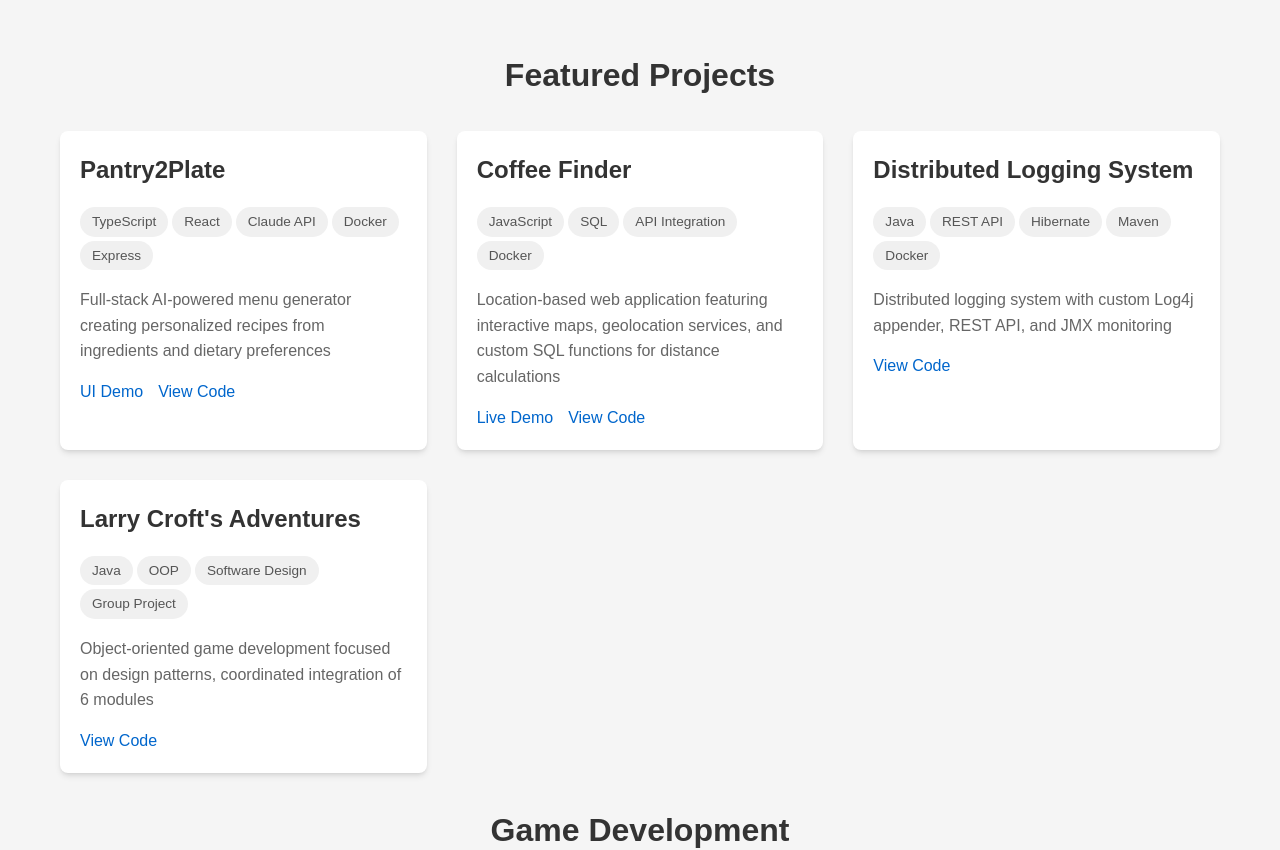
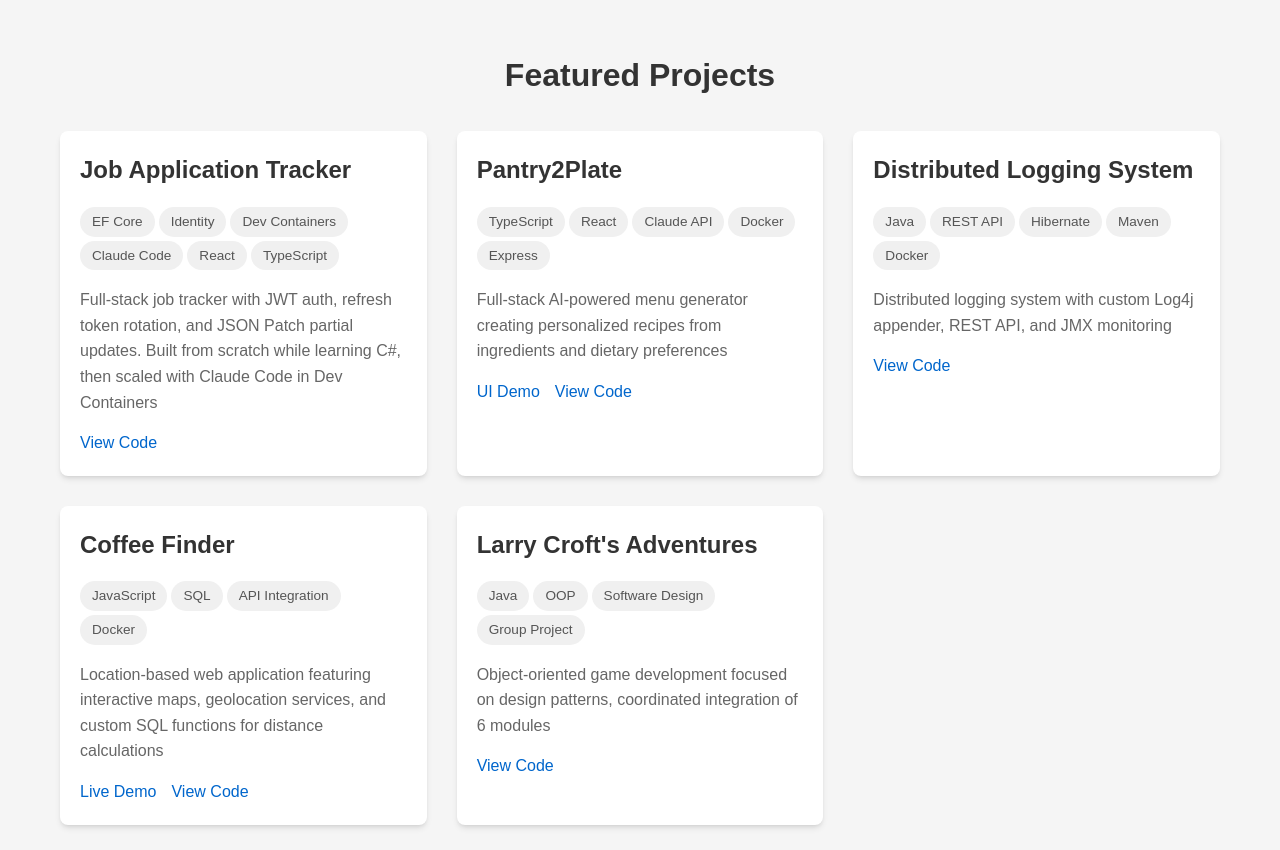
Before and after one commit to NagareNegishi/NagareNegishi.github.io, a React (Vite) app: page / in a window 1280 px wide. Shown: the part 980-1830 px from the top of the page. Built offline with nearby package versions, Linux system fonts and the light colour scheme.

Commit message:
added "Job Application Tracker"

```diff
--- a/src/data/projects.js
+++ b/src/data/projects.js
@@ -1,6 +1,15 @@
 export const softwareProjects = [
+        {
+    id: 1,
+    title: "Job Application Tracker",
+    tags: ["EF Core", "Identity", "Dev Containers", "Claude Code", "React", "TypeScript"],
+    description: "Full-stack job tracker with JWT auth, refresh token rotation, and JSON Patch partial updates. Built from scratch while learning C#, then scaled with Claude Code in Dev Containers",
+    links: {
+        github: "https://github.com/NagareNegishi/Job-Application-Tracker"
+    }
+    },
     {
-    id: 1,
+    id: 2,
     title: "Pantry2Plate",
     tags: ["TypeScript", "React", "Claude API", "Docker", "Express"],
     description: "Full-stack AI-powered menu generator creating personalized recipes from ingredients and dietary preferences",
@@ -8,17 +17,6 @@ export const softwareProjects = [
         demo: "http://nagarenegishi.com/Pantry2Plate/",
         demoLabel: "UI Demo",
         github: "https://github.com/NagareNegishi/Pantry2Plate",
-    }
-    },
-    {
-    id: 2,
-    title: "Coffee Finder",
-    tags: ["JavaScript", "SQL", "API Integration", "Docker"],
-    description: "Location-based web application featuring interactive maps, geolocation services, and custom SQL functions for distance calculations",
-    links: {
-        demo: "https://nagarenegishi.com/Coffee-Finder/",
-        demoLabel: "Live Demo",
-        github: "https://github.com/NagareNegishi/Coffee-Finder",
     }
     },
     {
@@ -32,6 +30,17 @@ export const softwareProjects = [
     },
     {
     id: 4,
+    title: "Coffee Finder",
+    tags: ["JavaScript", "SQL", "API Integration", "Docker"],
+    description: "Location-based web application featuring interactive maps, geolocation services, and custom SQL functions for distance calculations",
+    links: {
+        demo: "https://nagarenegishi.com/Coffee-Finder/",
+        demoLabel: "Live Demo",
+        github: "https://github.com/NagareNegishi/Coffee-Finder",
+    }
+    },
+    {
+    id: 5,
     title: "Larry Croft's Adventures",
     tags: ["Java", "OOP", "Software Design", "Group Project"],
     description: "Object-oriented game development focused on design patterns, coordinated integration of 6 modules",
```
